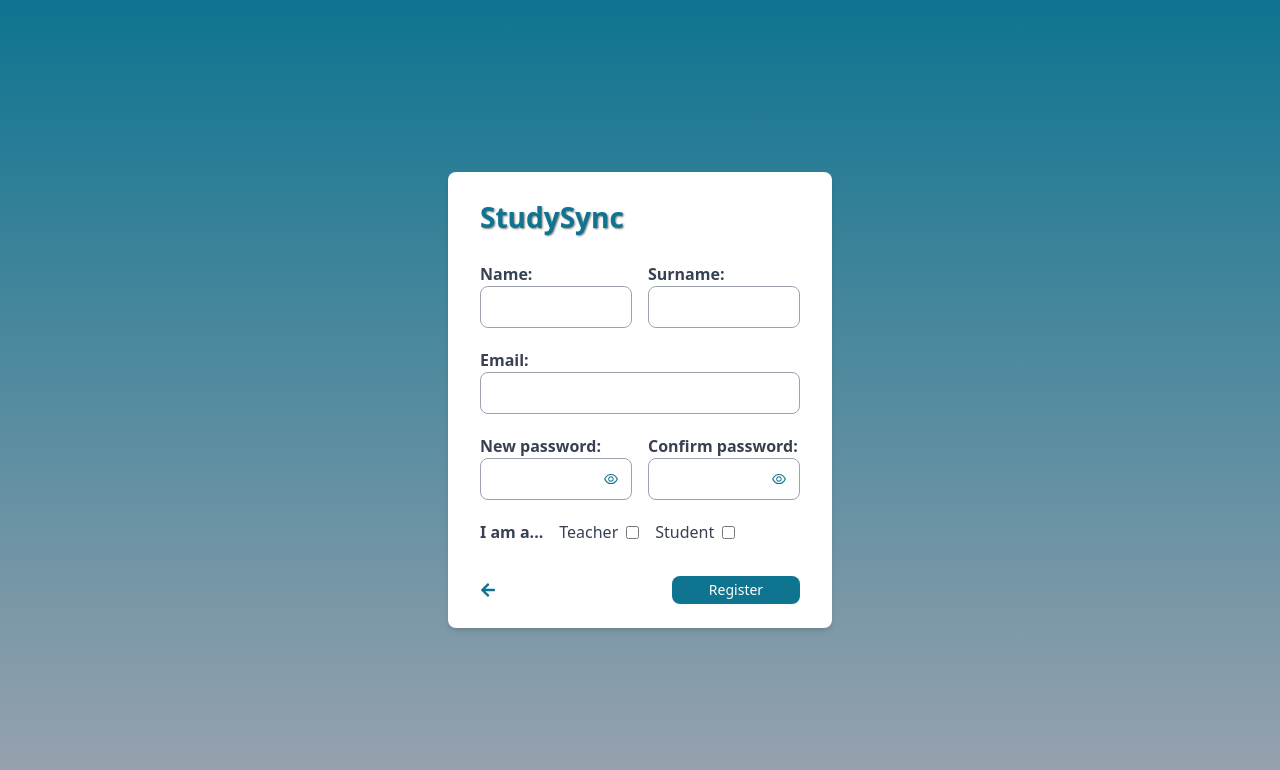
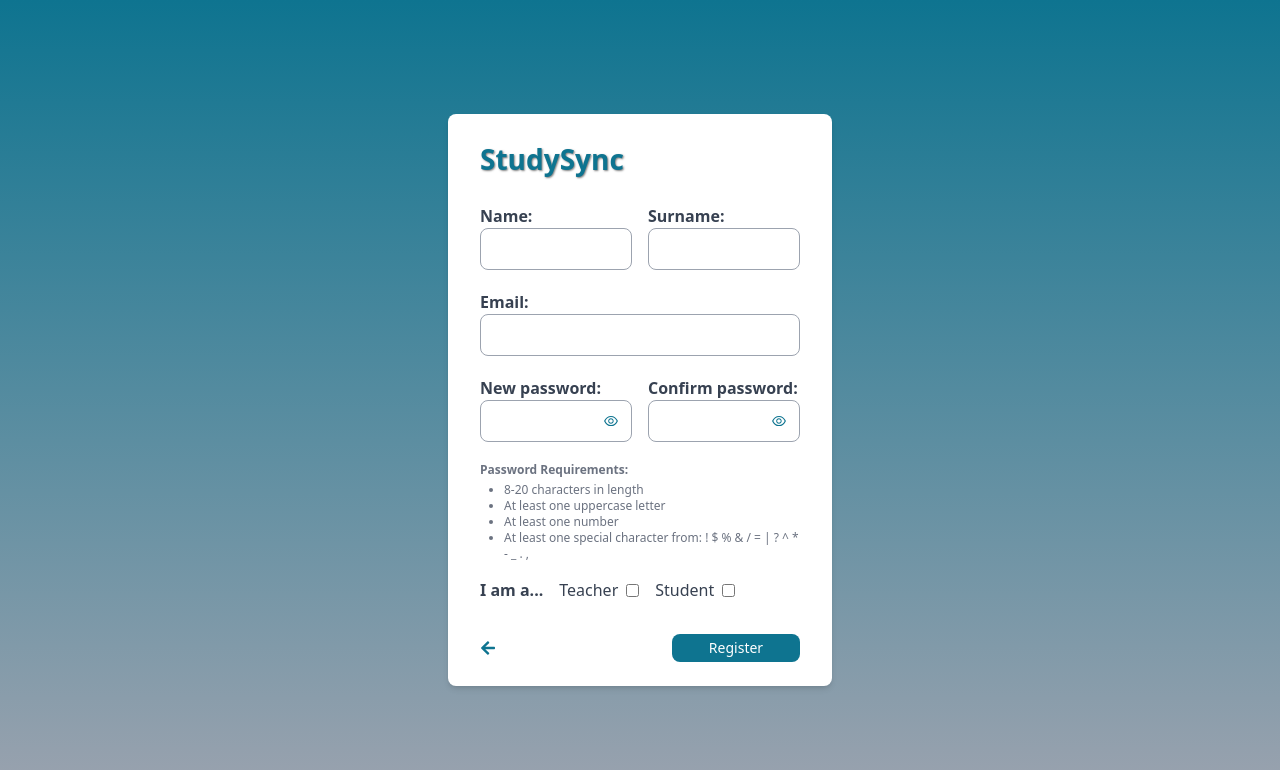
Before and after one commit to roccolena22/studysync, a React (Vite) app: page /studysync/registration in a window 1280 px wide. Shown: the top 770 px of the page. Built offline with nearby package versions, Linux system fonts and the light colour scheme; no server answers.

Commit message:
add password suggestion

```diff
--- a/src/guest/component/Form/RegistrationForm.jsx
+++ b/src/guest/component/Form/RegistrationForm.jsx
@@ -16,6 +16,7 @@ import {
 import ChoiceRole from "../ChoiceRole";
 import Message from "../../../shared/component/Message";
 import { setLoggedUser } from "../../../redux/slices/authSlice";
+import PasswordRequirement from "../../../shared/component/PasswordRequirements";
 
 export default function RegistrationForm() {
   const [showPassword, setShowPassword] = useState(false);
@@ -137,6 +138,7 @@ export default function RegistrationForm() {
           />
         </Input>
       </div>
+      <PasswordRequirement />
       <ChoiceRole
         handleCheckBox={handleCheckBox}
         checkedTeacher={checkedTeacher}
--- a/src/guest/component/Form/validator/LoginFormValidator.jsx
+++ b/src/guest/component/Form/validator/LoginFormValidator.jsx
@@ -13,7 +13,7 @@ export const LoginFormValidator = yup.object().shape({
     .min(8, "Password must be at least 8 characters")
     .max(20, "Password is too long")
     .matches(
-      /^(?=.*[a-z])(?=.*[A-Z])(?=.*\d)(?=.*[\!\£\$\%\&\/\(\)\=\|\?\^\*\§\°\-\_\.\,\<\;])/,
+      /^(?=.*[a-z])(?=.*[A-Z])(?=.*\d)(?=.*[\!\$\%\&\/\=\|\?\^\*\-\_\.\,\;])/,
       'Password must contain at least one uppercase letter, one lowercase letter, one number, and one special characters'
     )
     .trim(),
--- a/src/guest/component/Form/validator/RegistrationFormValidator.jsx
+++ b/src/guest/component/Form/validator/RegistrationFormValidator.jsx
@@ -23,7 +23,7 @@ export const RegistrationFormValidator = yup.object().shape({
     .min(8, "Password must be at least 8 characters")
     .max(20, "Password is too long")
     .matches(
-      /^(?=.*[a-z])(?=.*[A-Z])(?=.*\d)(?=.*[\!\£\$\%\&\/\(\)\=\|\?\^\*\§\°\-\_\.\,\<\;])/,
+      /^(?=.*[a-z])(?=.*[A-Z])(?=.*\d)(?=.*[\!\$\%\&\/\=\|\?\^\*\-\_\.\,\;])/,
       'Password must contain at least one uppercase letter, one lowercase letter, one number, and one special characters'
     )
     .trim(),
--- /dev/null
+++ b/src/shared/component/PasswordRequirements.jsx
@@ -0,0 +1,15 @@
+export default function PasswordRequirement() {
+  return (
+    <div className="text-gray-500 text-xs py-2">
+      <p class="font-bold mb-1">Password Requirements:</p>
+      <ul class="list-disc pl-6">
+        <li>8-20 characters in length</li>
+        <li>At least one uppercase letter</li>
+        <li>At least one number</li>
+        <li>
+          At least one special character from: ! $ % & / = | ? ^ * - _ . ,
+        </li>
+      </ul>
+    </div>
+  );
+}
--- a/src/user/component/AccountContentContainer.jsx
+++ b/src/user/component/AccountContentContainer.jsx
@@ -5,6 +5,7 @@ import DeleteAccount from "./DeleteAccount";
 import EditPasswordForm from "./form/EditPasswordForm";
 import Title from "./shared/Title";
 import { useSelector } from "react-redux";
+import PasswordRequirement from "../../shared/component/PasswordRequirements";
 
 export default function AccountContentContainer() {
   const loggedUser = useSelector((state) => state.auth.user);
@@ -22,6 +23,7 @@ export default function AccountContentContainer() {
         <div className="pt-6">
           <EditPasswordForm loggedUser={loggedUser} />
         </div>
+        <PasswordRequirement />
         <p
           className="text-red-800 font-semibold cursor-pointer pt-20 text-center"
           onClick={handleClose}
--- a/src/user/component/form/validator/UpdatePasswordValidator.jsx
+++ b/src/user/component/form/validator/UpdatePasswordValidator.jsx
@@ -7,8 +7,8 @@ export const UpdatePasswordValidator = yup.object().shape({
     .min(8, "Password must be at least 8 characters")
     .max(20, "Password is too long")
     .matches(
-      /^(?=.*[a-z])(?=.*[A-Z])(?=.*\d)(?=.*[\!\£\$\%\&\/\(\)\=\|\?\^\*\§\°\-\_\.\,\<\;])/,
-      'Password must contain at least one uppercase letter, one lowercase letter, one number, and one special characters'
+      /^(?=.*[a-z])(?=.*[A-Z])(?=.*\d)(?=.*[\!\$\%\&\/\=\|\?\^\*\-\_\.\,\;])/,
+      "Password must contain at least one uppercase letter, one lowercase letter, one number, and one special characters"
     ),
   newPassword: yup
     .string()
@@ -16,7 +16,7 @@ export const UpdatePasswordValidator = yup.object().shape({
     .min(8, "Password must be at least 8 characters")
     .max(20, "Password is too long")
     .matches(
-      /^(?=.*[a-z])(?=.*[A-Z])(?=.*\d)(?=.*[\!\£\$\%\&\/\(\)\=\|\?\^\*\§\°\-\_\.\,\<\;])/,
-      'Password must contain at least one uppercase letter, one lowercase letter, one number, and one special characters'
-    )
+      /^(?=.*[a-z])(?=.*[A-Z])(?=.*\d)(?=.*[\!\$\%\&\/\=\|\?\^\*\-\_\.\,\;])/,
+      "Password must contain at least one uppercase letter, one lowercase letter, one number, and one special characters"
+    ),
 });
```
